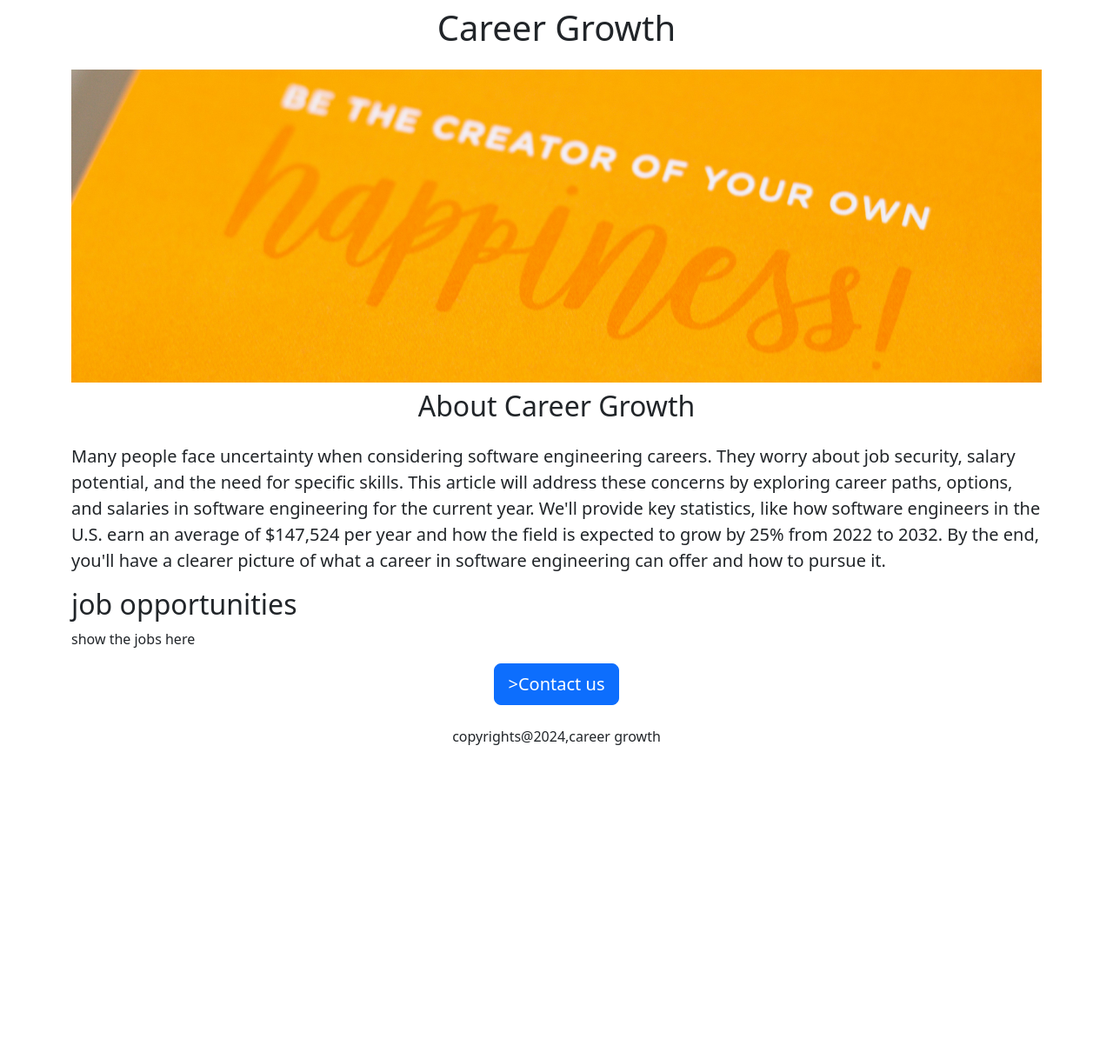
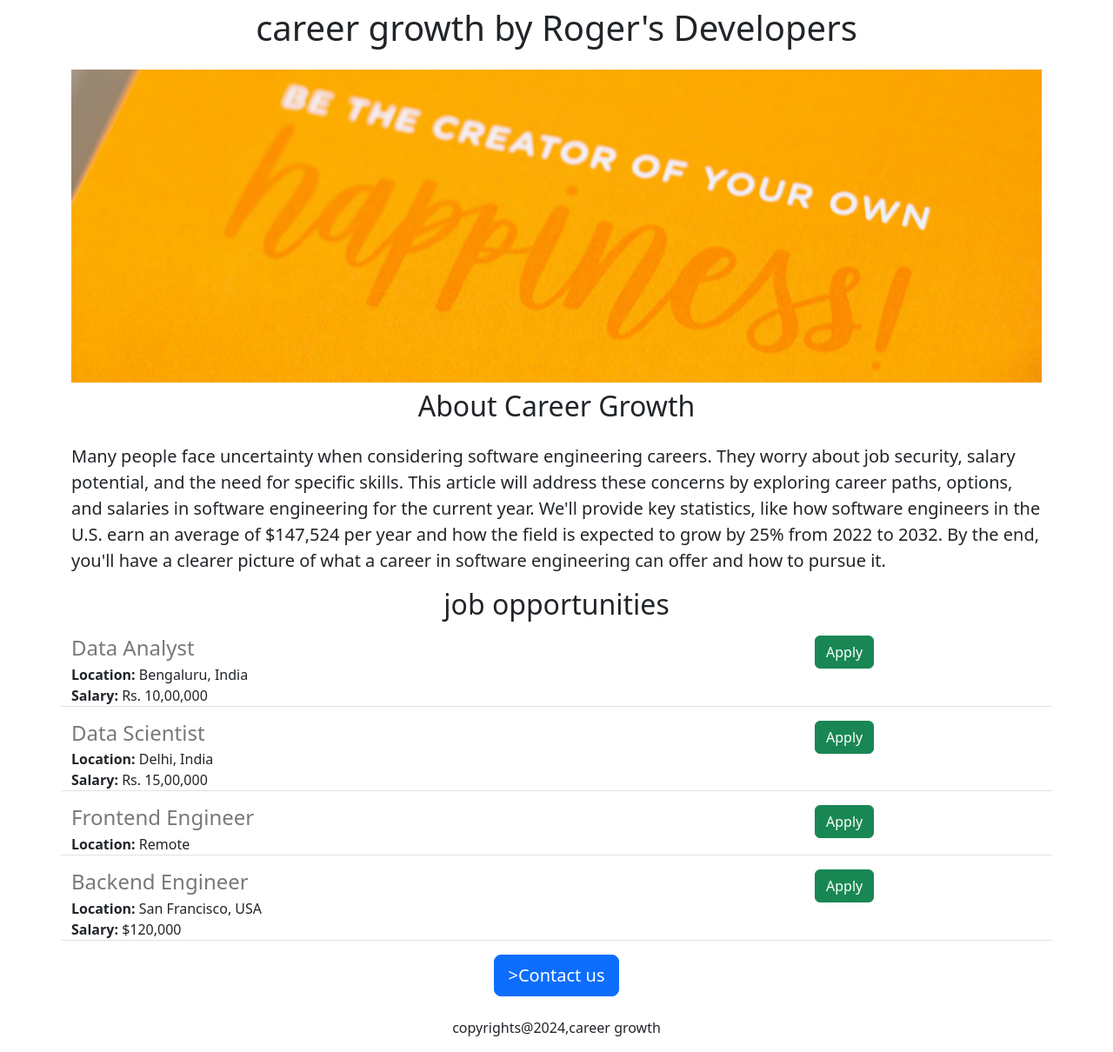
Before and after one commit to thejaravi02/first_web, a Flask app: page / in a window 1280 px wide. Shown: the whole page at 87% size. Before the commit the page ends 857 px from the top, so only its background shows below. Run offline with Flask 3, Linux system fonts and the light colour scheme.

Commit message:
added dynamic data and API route

```diff
--- a/app.py
+++ b/app.py
@@ -1,8 +1,40 @@
-from flask import Flask, render_template
+from flask import Flask, json, render_template, jsonify
 app = Flask(__name__)
+
+
+JOBS= [
+    {
+        'id': 1,
+        'title': 'Data Analyst',
+        'location': 'Bengaluru, India',
+        'salary': 'Rs. 10,00,000'
+    },
+    {
+        'id': 2,
+        'title': 'Data Scientist',
+        'location': 'Delhi, India',
+        'salary': 'Rs. 15,00,000'
+    },
+    {
+        'id': 3,
+        'title': 'Frontend Engineer',
+        'location': 'Remote',
+    },
+    {
+        'id': 4,
+        'title': 'Backend Engineer',
+        'location': 'San Francisco, USA',
+        'salary': '$120,000'
+    }
+]
+
 @app.route('/')
 def hello_world():
-    return render_template('home.html')
+    return render_template('home.html',jobs=JOBS,company_name="Roger's Developers")
+
+@app.route("/api/jobs")
+def list_jobs():
+    return jsonify(JOBS)
 
 if __name__ == '__main__':
     app.run(host='0.0.0.0',debug=True)
--- a/templates/home.html
+++ b/templates/home.html
@@ -15,12 +15,18 @@
   </head>
   <body>
     <div class="container">
-    <h1 class="text-center mt-2 mb-4">Career Growth</h1>
+    <h1 class="text-center mt-2 mb-4">
+      career growth by {{company_name}}
+    </h1>
     <img class="img-fluid" id="banner" src='static/felicia-buitenwerf-6CuOUVt87e0-unsplash.jpg' height="320">
     <h2 class="text-center mt-2 mb-4">About Career Growth</h2>
     <p class="lead">Many people face uncertainty when considering software engineering careers. They worry about job security, salary potential, and the need for specific skills. This article will address these concerns by exploring career paths, options, and salaries in software engineering for the current year. We'll provide key statistics, like how software engineers in the U.S. earn an average of $147,524 per year and how the field is expected to grow by 25% from 2022 to 2032. By the end, you'll have a clearer picture of what a career in software engineering can offer and how to pursue it.</p>
-  <h2>job opportunities</h2>
-    <p>show the jobs here</p>
+  <h2 style="text-align:center">job opportunities</h2>
+    <p>
+      {% for job in jobs %}
+        {% include 'jobitems.html' %}
+      {% endfor %}
+    </p>
       <div class="text-center">
     <button class="btn btn-primary btn-lg">>Contact us</button>
     <p class="mt-4">copyrights@2024,career growth</p>
--- /dev/null
+++ b/templates/jobitems.html
@@ -0,0 +1,19 @@
+<div class="border-bottom row" style="margin-bottom:16px;padding=8px;">
+  <div class="col-9">
+    <h4 style="color:rgb(120,120,120); margin-bottom:4px;">
+      {{job['title']}}
+    </h4>
+    <div>
+      <b>Location: </b>{{job['location']}}
+    </div>
+    {% if 'salary' in job %}
+    <div >
+      <b>Salary: </b>{{job['salary']}}
+    </div>
+    {% endif %}
+  </div>
+  <div class="col-3" >
+  <button type="button" class="btn btn-success">Apply</button>
+  </div>
+
+</div>
```
